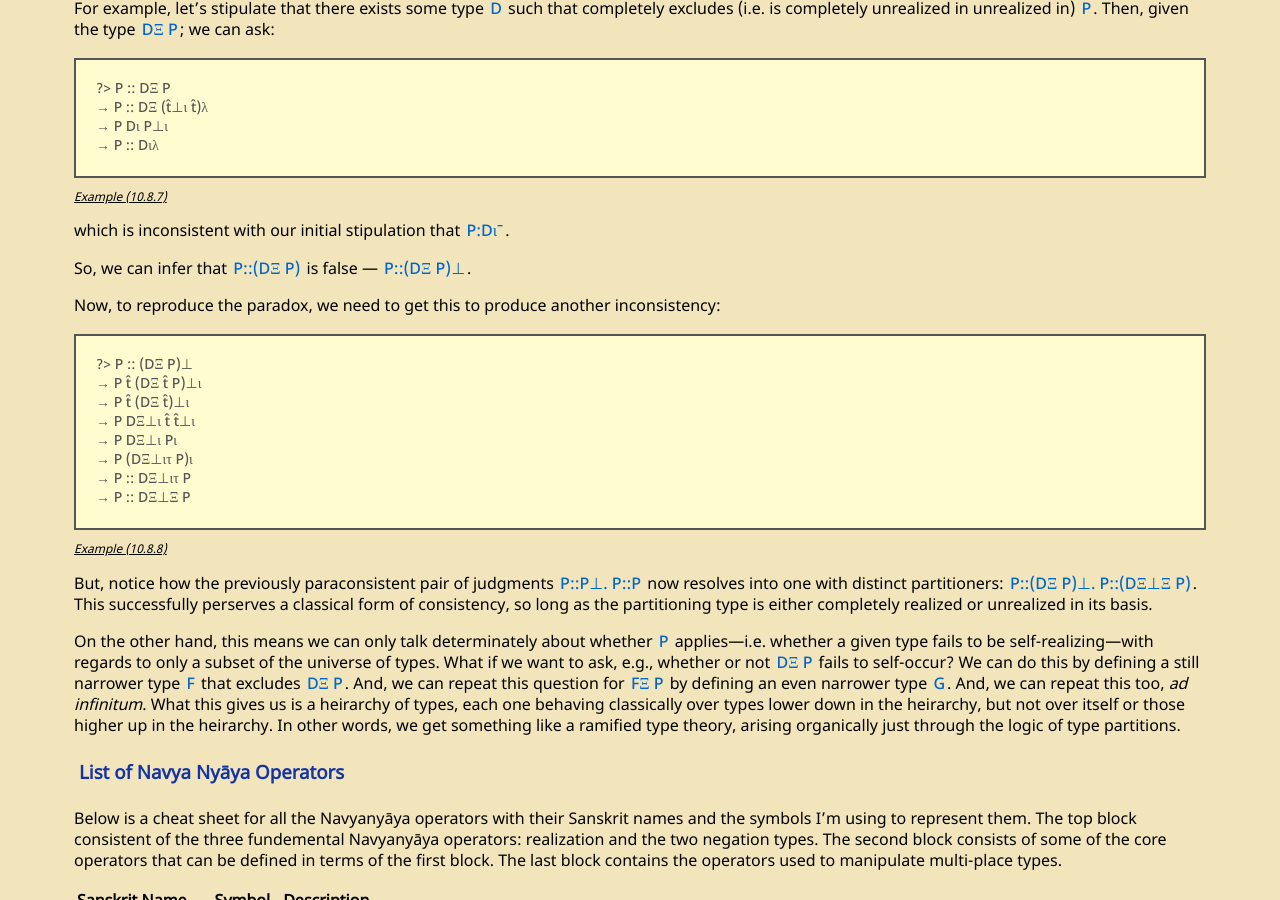
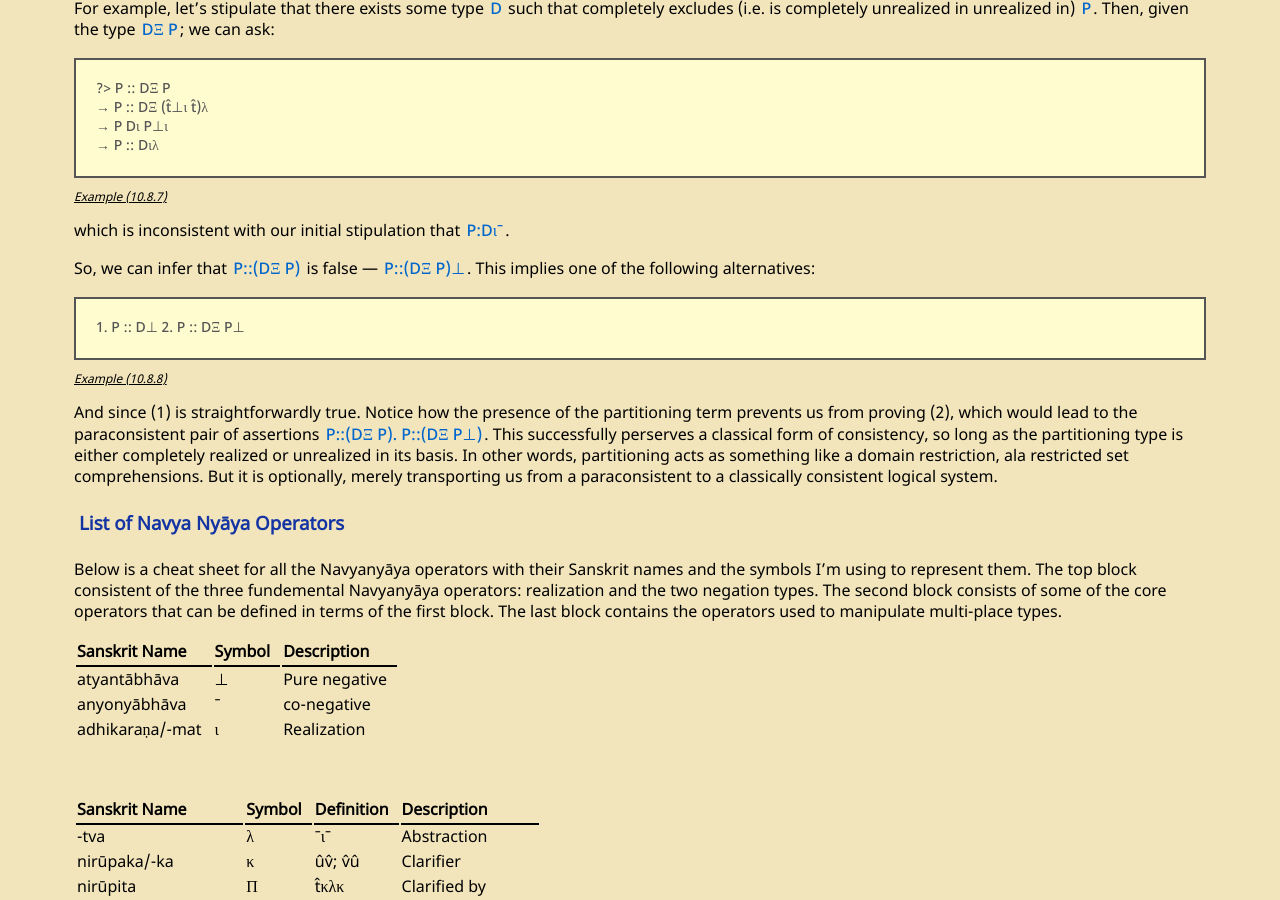
Before and after one commit to vchavali/svadhyayam.github.io, a Jekyll site: the page built from the_analytical_framework_of_navyanyaya.md, in a window 1280 px wide and 900 px high, scrolled down 38551 px. Built offline with Jekyll 4.4.1, drawn with Linux system fonts in a browser that asks for light colours; some web fonts are replaced; some of the changed text lies outside the part shown.

Commit message:
correct some logic errors

```diff
--- a/the_analytical_framework_of_navyanyaya.md
+++ b/the_analytical_framework_of_navyanyaya.md
@@ -1842,27 +1842,17 @@ Example (10.8.7)
 
 which is inconsistent with our initial stipulation that `P:Dιˉ`.
 
-So, we can infer that `P::(DΞ P)` is false — `P::(DΞ P)⊥`.
-
-Now, to reproduce the paradox, we need to get this to produce another inconsistency:
-
-<div>
-?> P :: (DΞ P)⊥ <br>
-→ P t̂ (DΞ t̂ P)⊥ι <br>
-→ P t̂ (DΞ t̂)⊥ι <br>
-→ P DΞ⊥ι t̂ t̂⊥ι <br>
-→ P DΞ⊥ι Pι <br>
-→ P (DΞ⊥ιτ P)ι <br>
-→ P :: DΞ⊥ιτ P <br>
-→ P :: DΞ⊥Ξ P <br>
+So, we can infer that `P::(DΞ P)` is false — `P::(DΞ P)⊥`. This implies one of the following alternatives:
+
+<div>
+1. P :: D⊥
+2. P :: DΞ P⊥
 </div>
 {: .quote .example}
 Example (10.8.8)
 {: .examplecaption}
 
-But, notice how the previously paraconsistent pair of judgments `P::P⊥. P::P` now resolves into one with distinct partitioners: `P::(DΞ P)⊥. P::(DΞ⊥Ξ P)`. This successfully perserves a classical form of consistency, so long as the partitioning type is either completely realized or unrealized in its basis.
-
-On the other hand, this means we can only talk determinately about whether `P` applies—i.e. whether a given type fails to be self-realizing—with regards to only a subset of the universe of types. What if we want to ask, e.g., whether or not `DΞ P` fails to self-occur? We can do this by defining a still narrower type `F` that excludes `DΞ P`. And, we can repeat this question for `FΞ P` by defining an even narrower type `G`. And, we can repeat this too, *ad infinitum*. What this gives us is a heirarchy of types, each one behaving classically over types lower down in the heirarchy, but not over itself or those higher up in the heirarchy. In other words, we get something like a ramified type theory, arising organically just through the logic of type partitions.
+And since (1) is straightforwardly true. Notice how the presence of the partitioning term prevents us from proving (2), which would lead to the paraconsistent pair of assertions `P::(DΞ P). P::(DΞ P⊥)`. This successfully perserves a classical form of consistency, so long as the partitioning type is either completely realized or unrealized in its basis. In other words, partitioning acts as something like a domain restriction, ala restricted set comprehensions. But it is optionally, merely transporting us from a paraconsistent to a classically consistent logical system.
 
 ### List of Navya Nyāya Operators
 
```
Also changed, not shown: other parts of the_analytical_framework_of_navyanyaya.md (+1 -1 lines).
